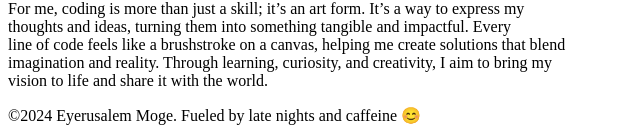
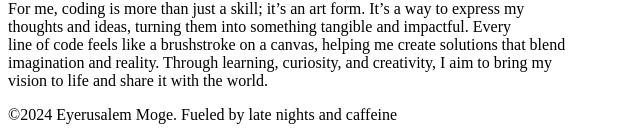
Before and after one commit to jerusalem-M/-UGR-8447-15--portfolio-profile-html-css-js, a plain HTML site: page src/about-me.html in a window 1280 px wide. Shown: the part 983-1121 px from the top of the page, 0-640 px from the left. Drawn offline with Linux system fonts and the light colour scheme; files whose address does not match are found by name.

Commit message:
Remove emoji from footer copyright text

```diff
--- a/src/about-me.html
+++ b/src/about-me.html
@@ -34,7 +34,7 @@
     </main>
 
     <footer>
-        <p>&copy;2024 Eyerusalem Moge. Fueled by late nights and caffeine 😊</p>
+        <p>&copy;2024 Eyerusalem Moge. Fueled by late nights and caffeine </p>
     </footer>
 </body>
 </html>
```
